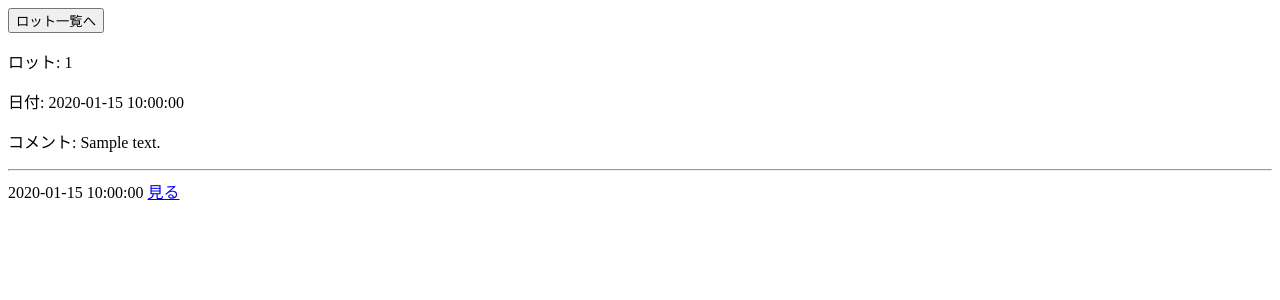
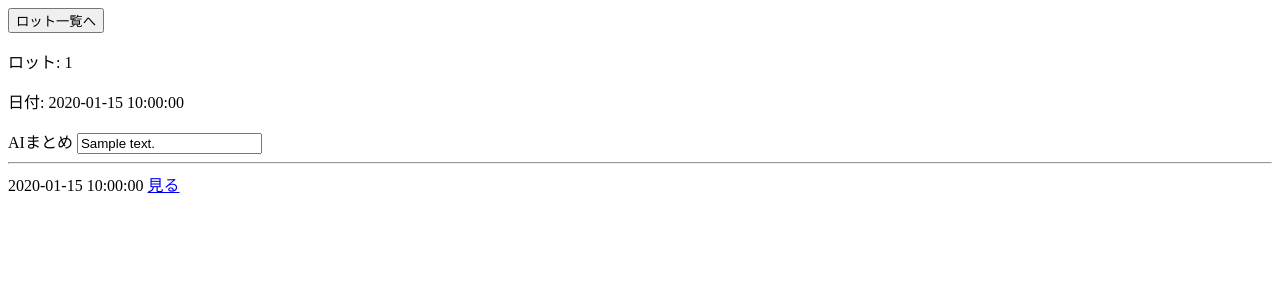
Before and after one commit to Toya-Itoga/app_demo, a FastAPI app: template templates/reports_list.html in a window 1280 px wide. Shown: the top 300 px of the page. Run offline with FastAPI, Linux system fonts and the light colour scheme; the template is opened without the code that fills it: most values are stand-ins (such as "Sample title", 1, 10 or a date in 2020).

Commit message:
feat: 日報登録時にAI要約のサンプルを保存する機能を実装

```diff
--- a/repositories/reports_repositories.py
+++ b/repositories/reports_repositories.py
@@ -49,7 +49,8 @@ def create_report_to_db(db: Session, report_data: ReportCreate):
         plant_status=report_data.plant_status,
         pests_and_diseases_status=report_data.pests_and_diseases_status,
         comment=report_data.comment,
-        image_path=report_data.image_path
+        ai_summary=report_data.ai_summary,
+        image_path=report_data.image_path,
     )
     db.add(report)
     db.commit()
--- a/routers/reports_router.py
+++ b/routers/reports_router.py
@@ -51,7 +51,7 @@ def create_report(
         plant_status=plant_status,
         pests_and_diseases_status=pests_and_diseases_status,
         comment=comment,
-        ai_summary="",
+        ai_summary = "【AI要約サンプル】\n植物評価4だが写真では果実表面に微小害虫による吸汁痕が広範囲に認められ\n病害虫2と整合。夜間低温と極端な乾燥が害虫増殖と生理障害を助長している可能性がある。\n"
         # image_path=image_path,
     )
 
@@ -93,6 +93,7 @@ def get_reports_by_id(
         "reports_list.html",
         {
             "request": request,
+            "lot_id": lot_id,
             "detail_report": detail_report,
             "reports": reports,
         }
--- a/services/reports_service.py
+++ b/services/reports_service.py
@@ -47,6 +47,7 @@ def get_report_by_lot_id_service(db: Session, lot_id: str, date_q: Optional[str]
             "plant_condition": i.plant_status,
             "pest_and_disease_situation": i.pests_and_diseases_status,
             "comment": i.comment,
+            "ai_summary": i.ai_summary,
             "image_path": i.image_path,
         }
         items_dict.append(row)
--- a/templates/reports_list.html
+++ b/templates/reports_list.html
@@ -10,7 +10,7 @@
 <body>
     <!-- ロット一覧へ戻るボタン -->
     <form method="get" action="/api/lots/get_all" class="back_btn_form">
-        <button type="submit" class="back_btn">ロット一覧へ</button>
+        <button type="submit" class="back-btn">ロット一覧へ</button>
     </form>
 
     <!-- 詳細表示 -->
@@ -18,8 +18,9 @@
     <div class="detail_report">
         <p>ロット: {{ lot_id }}</p>
         <p>日付: {{ detail_report.date }}</p>
-        <p>コメント: {{ detail_report.comment or 'コメントなし' }}</p>
-        <!-- <p>AIまとめ: {{ detail_report.ai_summary or 'AI要約はありません' }}</p> -->
+        <!-- <p>コメント: {{ detail_report.comment or 'コメントなし' }}</p> -->
+        <label for="ai_summary">AIまとめ</label>
+        <input type="text" name="ai_summary" value="{{ detail_report.ai_summary or 'AI要約はありません' }}" readonly>
     </div>
     {% else %}
     <p>日報が未登録です</p>
```
